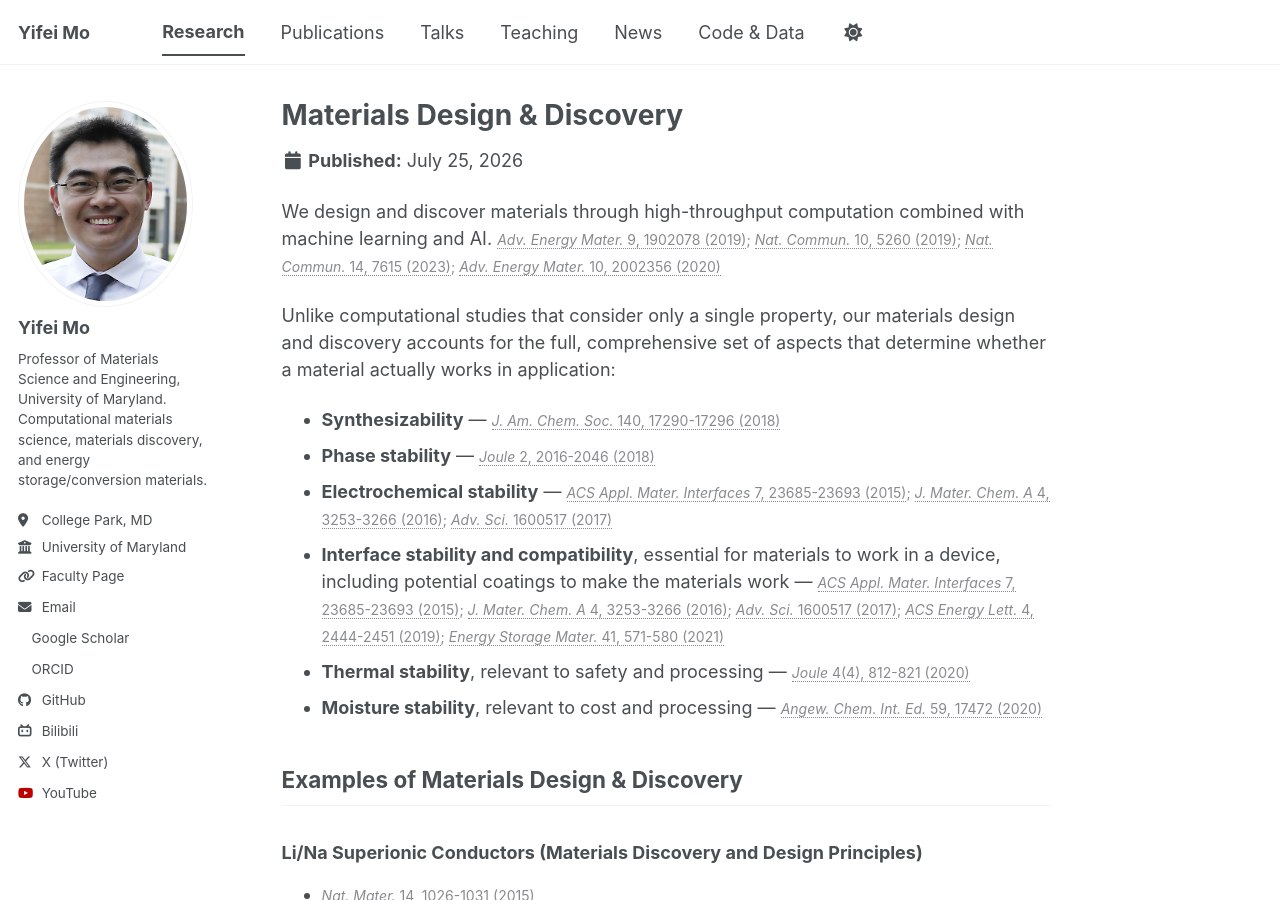
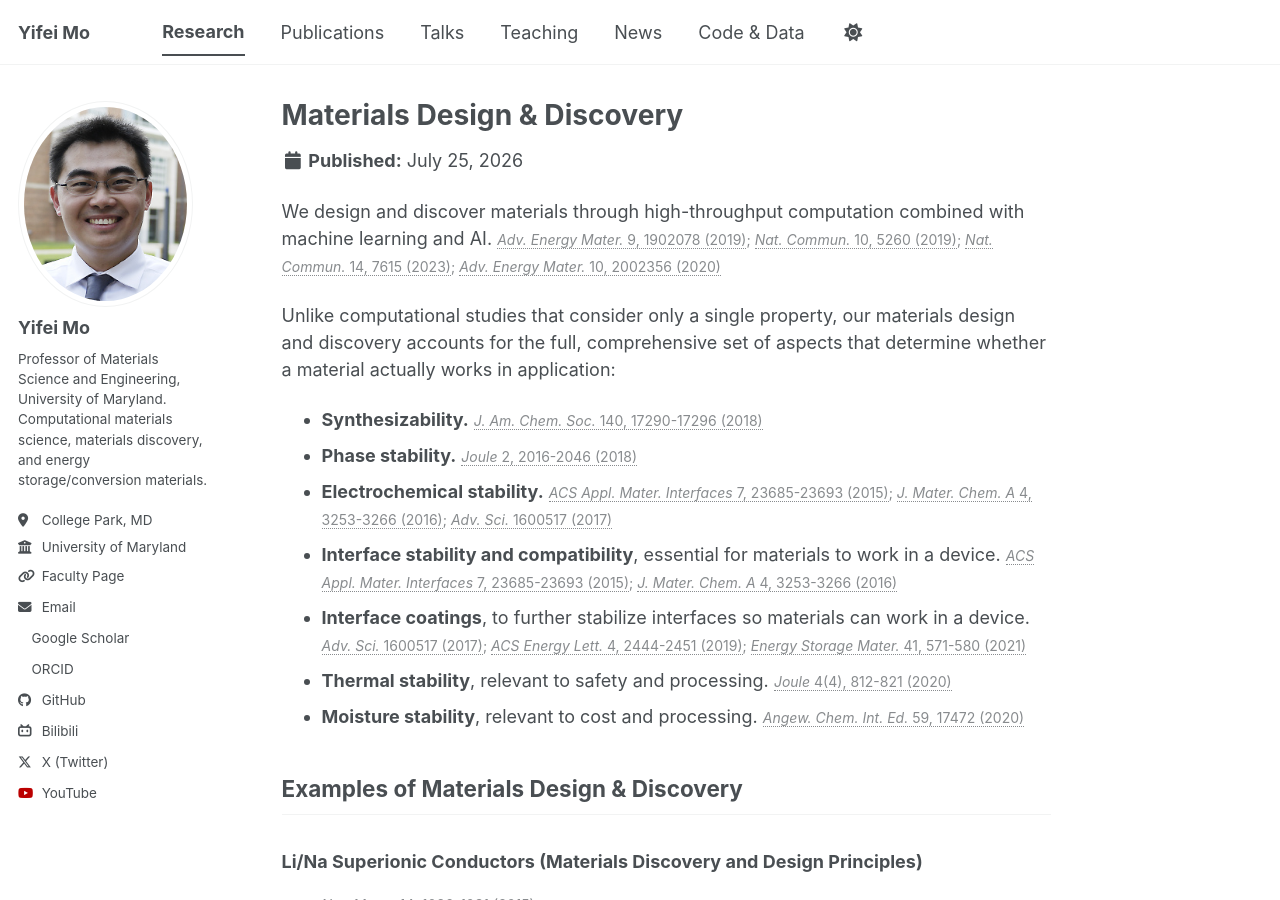
Before and after one commit to yifeimo/yifeimo.github.io, a Jekyll site: the page built from _research/01-materials-design-discovery.md, in a window 1280 px wide and 900 px high. Built offline with Jekyll 4.4.1, drawn with Linux system fonts in a browser that asks for light colours; a style sheet for code colours, icons or effects is not loaded.

Commit message:
Split interface coatings into its own bullet, drop dash separator
Break the Interface stability bullet into two: interface stability/compatibility, and interface coatings (moving the nitride-coating reference into the latter). Replace the em-dash lead-in before each citation with a plain period across the whole page, relying on the citation span's own muted styling for visual separation.

Co-Authored-By: Claude Sonnet 5 <noreply@anthropic.com>

```diff
--- a/_research/01-materials-design-discovery.md
+++ b/_research/01-materials-design-discovery.md
@@ -10,12 +10,13 @@ We design and discover materials through high-throughput computation combined wi
 
 Unlike computational studies that consider only a single property, our materials design and discovery accounts for the full, comprehensive set of aspects that determine whether a material actually works in application:
 
-* **Synthesizability** — <span class="citation">[*J. Am. Chem. Soc.* 140, 17290-17296 (2018)](https://doi.org/10.1021/jacs.8b11029)</span>
-* **Phase stability** — <span class="citation">[*Joule* 2, 2016-2046 (2018)](https://doi.org/10.1016/j.joule.2018.08.017)</span>
-* **Electrochemical stability** — <span class="citation">[*ACS Appl. Mater. Interfaces* 7, 23685-23693 (2015)](http://dx.doi.org/10.1021/acsami.5b07517); [*J. Mater. Chem. A* 4, 3253-3266 (2016)](http://dx.doi.org/10.1039/C5TA08574H); [*Adv. Sci.* 1600517 (2017)](http://dx.doi.org/10.1002/advs.201600517)</span>
-* **Interface stability and compatibility**, essential for materials to work in a device, including potential coatings to make the materials work — <span class="citation">[*ACS Appl. Mater. Interfaces* 7, 23685-23693 (2015)](http://dx.doi.org/10.1021/acsami.5b07517); [*J. Mater. Chem. A* 4, 3253-3266 (2016)](http://dx.doi.org/10.1039/C5TA08574H); [*Adv. Sci.* 1600517 (2017)](http://dx.doi.org/10.1002/advs.201600517); [*ACS Energy Lett.* 4, 2444-2451 (2019)](https://doi.org/10.1021/acsenergylett.9b01703); [*Energy Storage Mater.* 41, 571-580 (2021)](https://doi.org/10.1016/j.ensm.2021.06.027)</span>
-* **Thermal stability**, relevant to safety and processing — <span class="citation">[*Joule* 4(4), 812-821 (2020)](https://doi.org/10.1016/j.joule.2020.03.012)</span>
-* **Moisture stability**, relevant to cost and processing — <span class="citation">[*Angew. Chem. Int. Ed.* 59, 17472 (2020)](https://doi.org/10.1002/anie.202007621)</span>
+* **Synthesizability.** <span class="citation">[*J. Am. Chem. Soc.* 140, 17290-17296 (2018)](https://doi.org/10.1021/jacs.8b11029)</span>
+* **Phase stability.** <span class="citation">[*Joule* 2, 2016-2046 (2018)](https://doi.org/10.1016/j.joule.2018.08.017)</span>
+* **Electrochemical stability.** <span class="citation">[*ACS Appl. Mater. Interfaces* 7, 23685-23693 (2015)](http://dx.doi.org/10.1021/acsami.5b07517); [*J. Mater. Chem. A* 4, 3253-3266 (2016)](http://dx.doi.org/10.1039/C5TA08574H); [*Adv. Sci.* 1600517 (2017)](http://dx.doi.org/10.1002/advs.201600517)</span>
+* **Interface stability and compatibility**, essential for materials to work in a device. <span class="citation">[*ACS Appl. Mater. Interfaces* 7, 23685-23693 (2015)](http://dx.doi.org/10.1021/acsami.5b07517); [*J. Mater. Chem. A* 4, 3253-3266 (2016)](http://dx.doi.org/10.1039/C5TA08574H)</span>
+* **Interface coatings**, to further stabilize interfaces so materials can work in a device. <span class="citation">[*Adv. Sci.* 1600517 (2017)](http://dx.doi.org/10.1002/advs.201600517); [*ACS Energy Lett.* 4, 2444-2451 (2019)](https://doi.org/10.1021/acsenergylett.9b01703); [*Energy Storage Mater.* 41, 571-580 (2021)](https://doi.org/10.1016/j.ensm.2021.06.027)</span>
+* **Thermal stability**, relevant to safety and processing. <span class="citation">[*Joule* 4(4), 812-821 (2020)](https://doi.org/10.1016/j.joule.2020.03.012)</span>
+* **Moisture stability**, relevant to cost and processing. <span class="citation">[*Angew. Chem. Int. Ed.* 59, 17472 (2020)](https://doi.org/10.1002/anie.202007621)</span>
 
 Examples of Materials Design & Discovery
 ------
```
